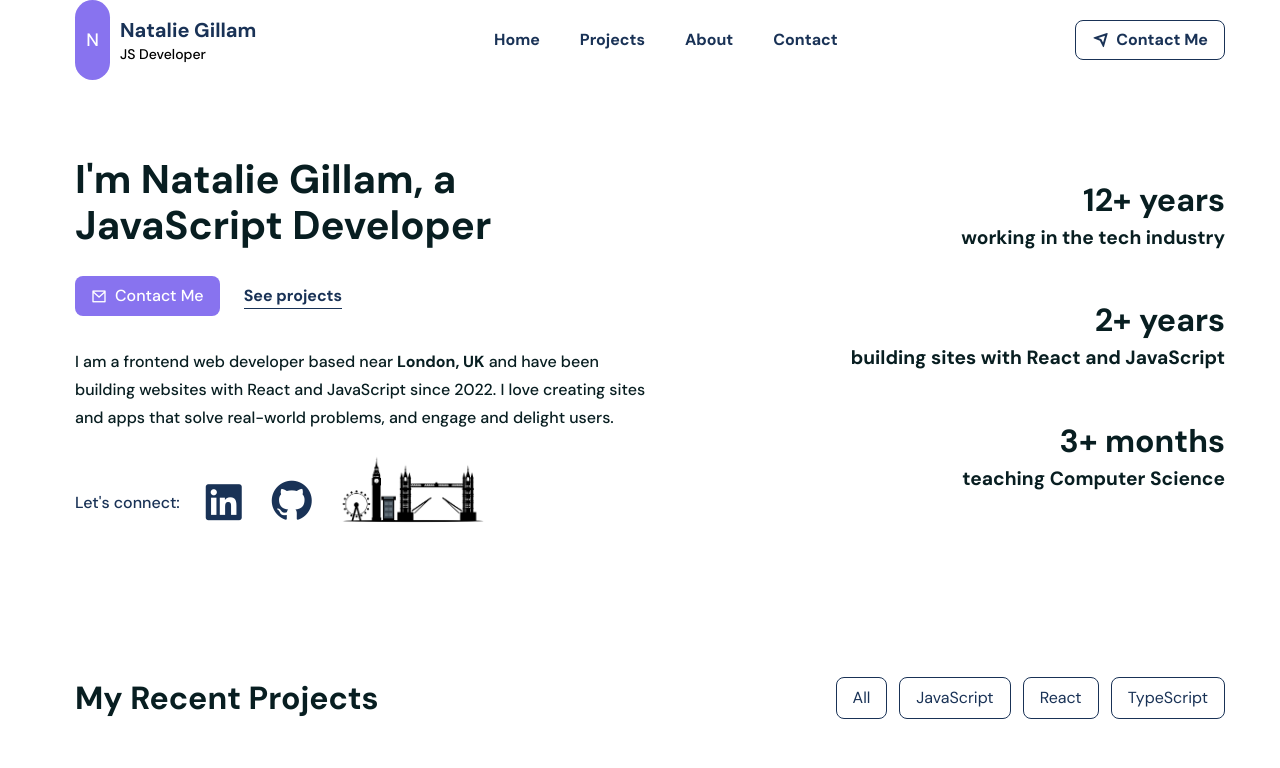
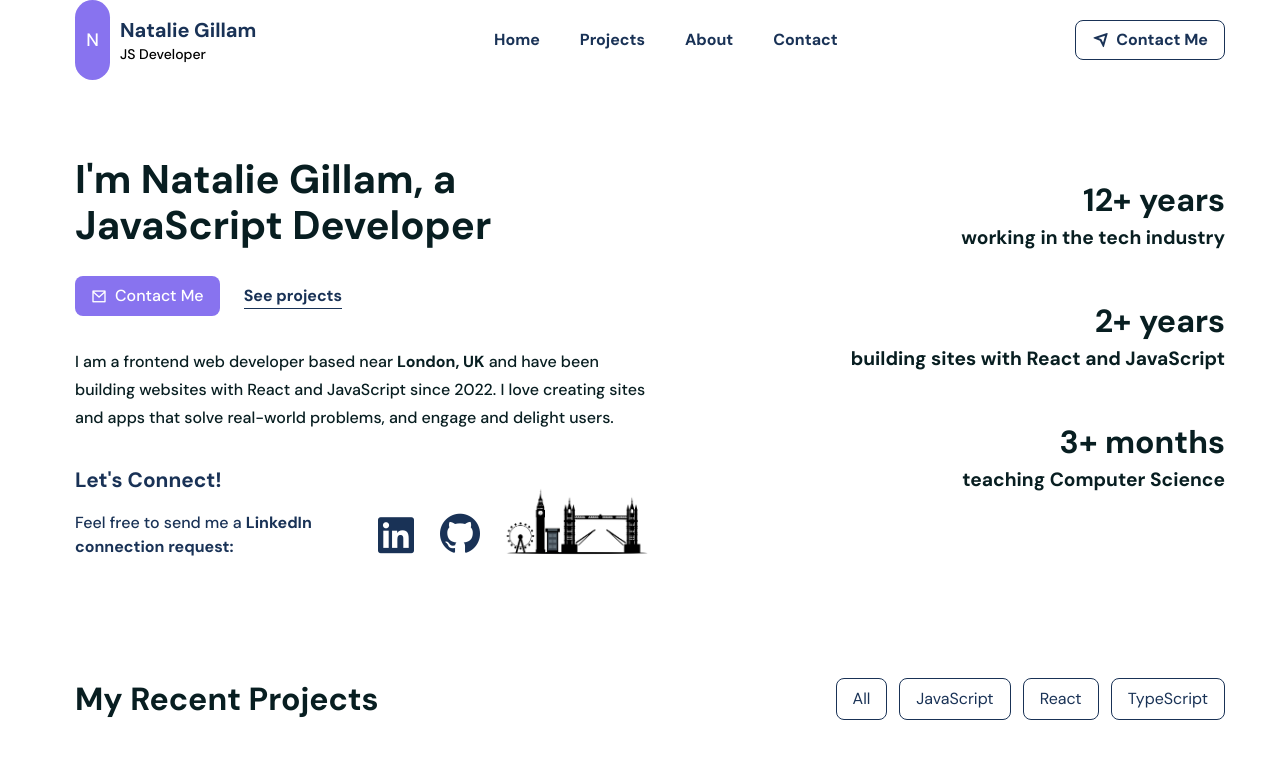
Before and after one commit to Nadia982/portfolio-2024-01-15, a React (Create React App) app: page / in a window 1280 px wide. Shown: the top 768 px of the page. Built offline with nearby package versions, Linux system fonts and the light colour scheme.

Commit message:
amended 'let's connect' text

```diff
--- a/src/components/UI/Hero.jsx
+++ b/src/components/UI/Hero.jsx
@@ -47,8 +47,10 @@ const Hero = () => {
                 data-aos-duration="1500"
                 className=" text-headingColor mt-8 font-[500] text-[1rem] leading-7"
               >I am a frontend web developer based near <span className="font-[700]">London, UK</span> and have been building websites with React and JavaScript since 2022. I love creating sites and apps that solve real-world problems, and engage and delight users.</p>
-              <div className="flex items-center gap-5 mt-0">
-                <span className="text-smallTextColor text-[1rem] font-[500]">Let's connect:</span>
+
+              <h3 className="text-smallTextColor text-[1.3rem] mt-8 mb-0 mr-0 font-[700]">Let's Connect!</h3>
+              <div className="flex h-20 items-center gap-4 mt-0">
+                <span className="text-smallTextColor text-[1rem] font-[500]">Feel free to send me a <a aria-label="link to Natalie Gillam's LinkedIn profile" href="#linkedin" className="font-[700]">LinkedIn connection request:</a></span>
                 <span>
                     <a aria-label="link to Natalie Gillam's LinkedIn profile" href="#linkedin" className="text-smallTextColor text-[3rem] font[-700]"><i class="ri-linkedin-box-fill"></i></a>
                 </span>
```
